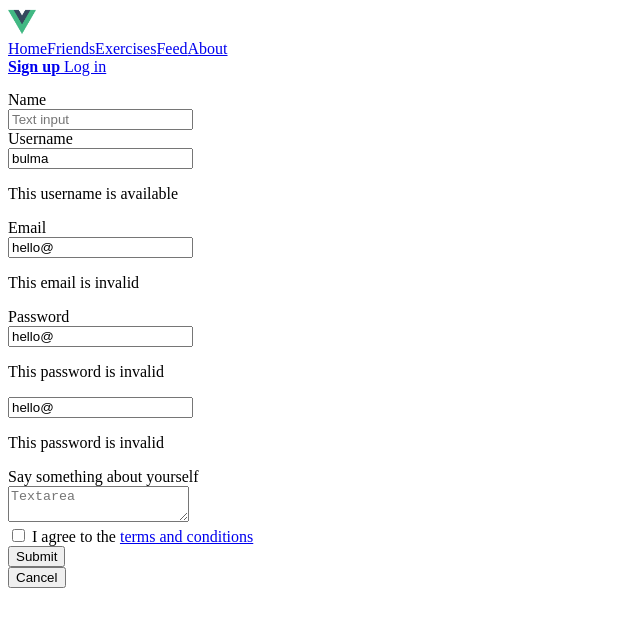
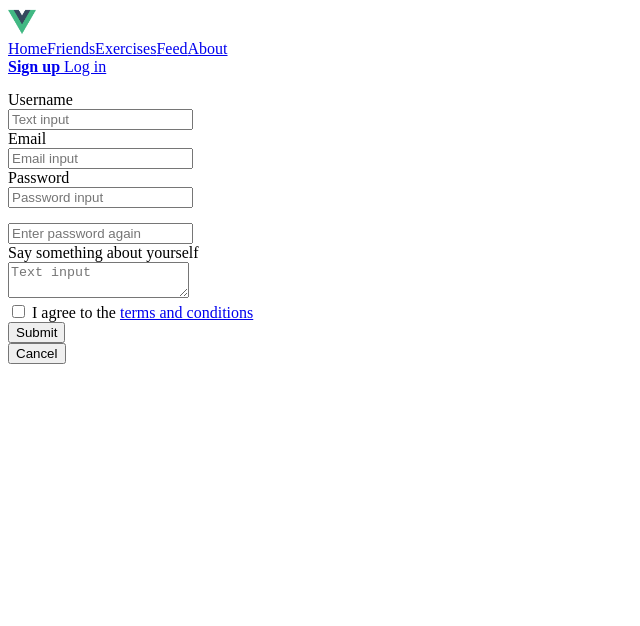
Before and after one commit to chrisbot95/ExerciseApp, a Vue app in the folder client/: page /signup in a window 1280 px wide. Shown: the top 626 px of the page, without its empty margins (0-640 px from the left). Built offline with nearby package versions, Linux system fonts and the light colour scheme; the HTML template or start-up script is replaced by a standard one.

Commit message:
edited login page

```diff
--- /dev/null
+++ b/client/src/models/profiles.js
@@ -0,0 +1,4 @@
+export const profiles = [
+    { email: 'chris@gmail.com', password: 'password', },
+    { email: 'pat@gmail.com', password: 'password', }
+]
--- a/client/src/views/Login.vue
+++ b/client/src/views/Login.vue
@@ -1,13 +1,11 @@
 <template>
-<form style="margin-top: 15px">
+<div class="columns is-centered">
+<form class="column is-one-third" style="margin-top: 15px">
   <div class="field">
   <p class="control has-icons-left has-icons-right">
     <input class="input" type="email" placeholder="Email">
     <span class="icon is-small is-left">
       <i class="fas fa-envelope"></i>
-    </span>
-    <span class="icon is-small is-right">
-      <i class="fas fa-check"></i>
     </span>
   </p>
 </div>
@@ -27,6 +25,7 @@
   </p>
 </div>
 </form>
+</div>
 </template>
 
 <script>
--- a/client/src/views/Signup.vue
+++ b/client/src/views/Signup.vue
@@ -1,62 +1,40 @@
 <template>
 <div style="margin-top: 15px">
-  <div class="field">
-  <label class="label">Name</label>
-  <div class="control">
-    <input class="input" type="text" placeholder="Text input">
-  </div>
-</div>
-
 <div class="field">
   <label class="label">Username</label>
   <div class="control has-icons-left has-icons-right">
-    <input class="input is-success" type="text" placeholder="Text input" value="bulma">
+    <input class="input" type="text" placeholder="Text input">
     <span class="icon is-small is-left">
       <i class="fas fa-user"></i>
     </span>
-    <span class="icon is-small is-right">
-      <i class="fas fa-check"></i>
-    </span>
   </div>
-  <p class="help is-success">This username is available</p>
 </div>
 
 <div class="field">
   <label class="label">Email</label>
   <div class="control has-icons-left has-icons-right">
-    <input class="input is-danger" type="email" placeholder="Email input" value="hello@">
+    <input class="input" type="email" placeholder="Email input" >
     <span class="icon is-small is-left">
       <i class="fas fa-envelope"></i>
     </span>
-    <span class="icon is-small is-right">
-      <i class="fas fa-exclamation-triangle"></i>
-    </span>
   </div>
-  <p class="help is-danger">This email is invalid</p>
 </div>
 
 <div class="field">
   <label class="label">Password</label>
   <div class="control has-icons-right">
-    <input class="input" type="email" placeholder="Email input" value="hello@">
-    <span class="icon is-small is-right">
-      <i class="fas fa-exclamation-triangle"></i>
-    </span>
+    <input class="input" type="password" placeholder="Password input">
   </div>
-  <p class="help is-danger">This password is invalid</p>
-  <div class="control has-icons-right">
-    <input class="input" type="email" placeholder="Email input" value="hello@">
-    <span class="icon is-small is-right">
-      <i class="fas fa-exclamation-triangle"></i>
-    </span>
+
+  <div class="control has-icons-right" style="margin-top: 15px">
+    <input class="input" type="password" placeholder="Enter password again">
   </div>
-  <p class="help is-danger">This password is invalid</p>
 </div>
 
 <div class="field">
   <label class="label">Say something about yourself</label>
   <div class="control">
-    <textarea class="textarea" placeholder="Textarea"></textarea>
+    <textarea class="textarea" placeholder="Text input"></textarea>
   </div>
 </div>
 
```
